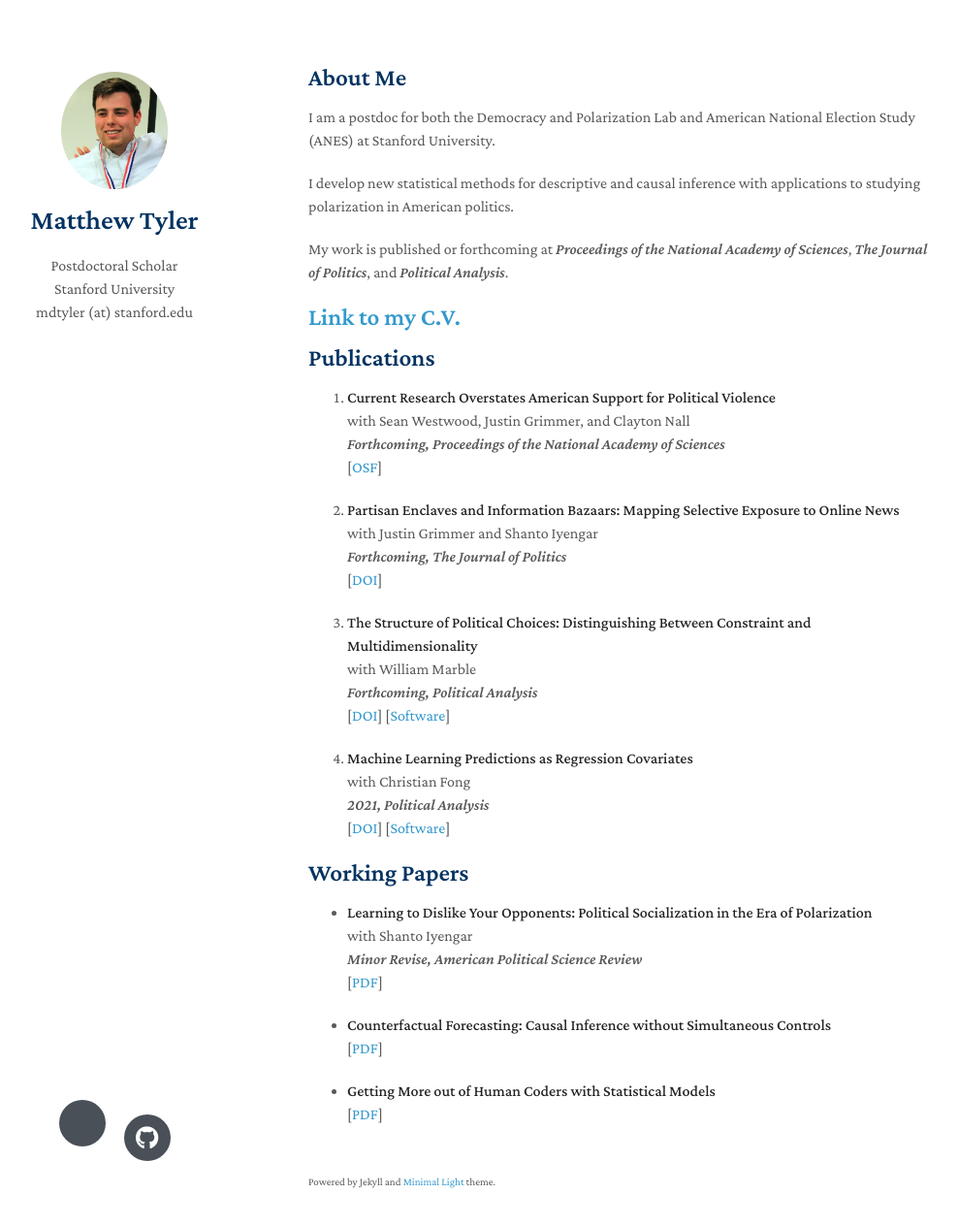
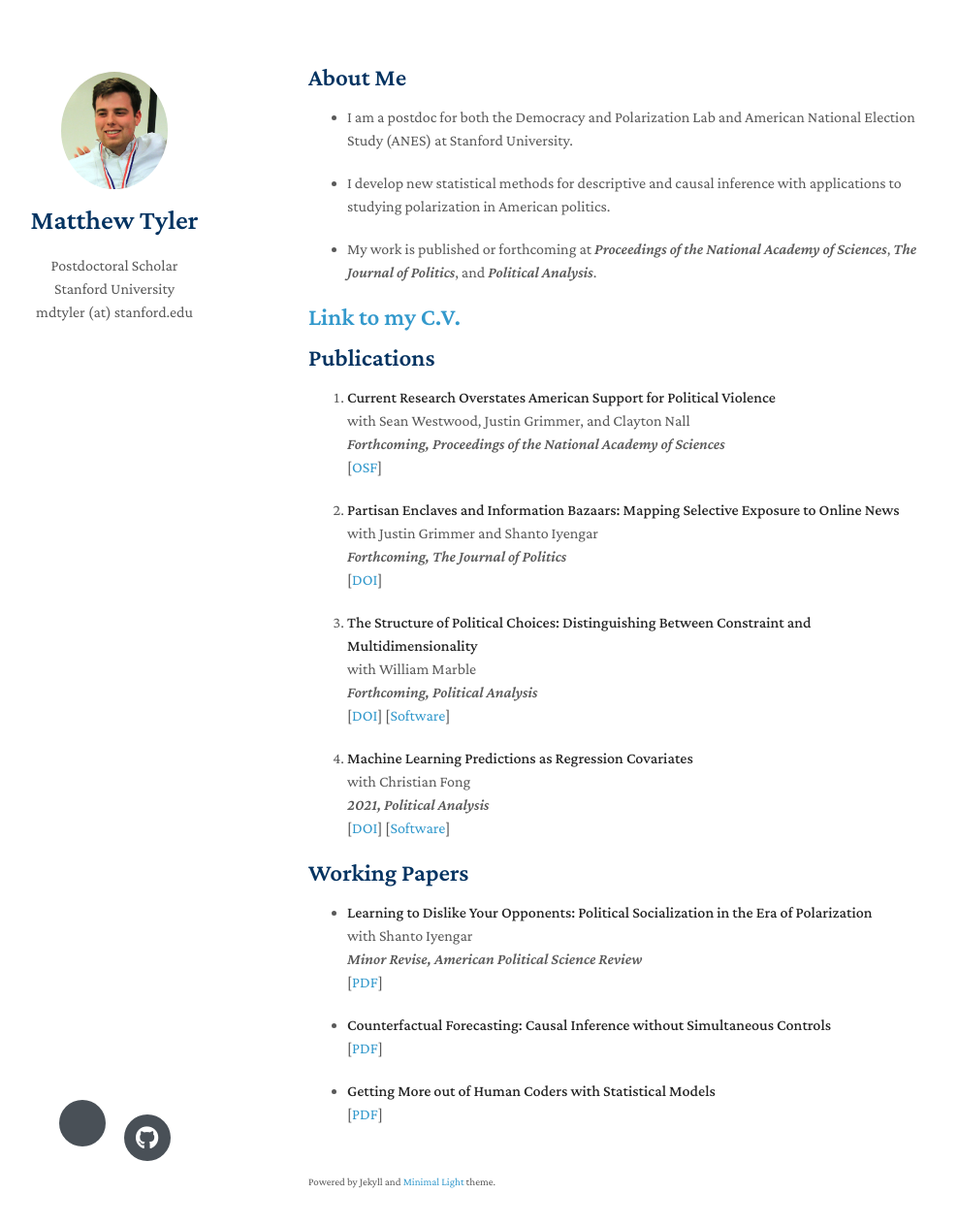
Before and after one commit to matthewtyler/matthewtyler.github.io, a Jekyll site: the page built from index.md, in a window 1280 px wide and 1299 px high. Shown: the top 1264 px of the window at 97% size, without its empty margins (152-1140 px from the left). Built offline with Jekyll 4.4.1, drawn with Linux system fonts in a browser that asks for light colours; nearby versions of some CDN libraries; a style sheet for code colours, icons or effects is not loaded; our own code applies the rules of GitHub Pages for plain Markdown files.

```diff
--- a/index.md
+++ b/index.md
@@ -4,11 +4,11 @@ layout: homepage
 
 ## About Me
 
-I am a postdoc for both the Democracy and Polarization Lab and American National Election Study (ANES) at Stanford University.
+- I am a postdoc for both the Democracy and Polarization Lab and American National Election Study (ANES) at Stanford University.
 
-I develop new statistical methods for descriptive and causal inference with applications to studying polarization in American politics.
+- I develop new statistical methods for descriptive and causal inference with applications to studying polarization in American politics.
 
-My work is published or forthcoming at *Proceedings of the National Academy of Sciences*, *The Journal of Politics*, and *Political Analysis*.
+- My work is published or forthcoming at *Proceedings of the National Academy of Sciences*, *The Journal of Politics*, and *Political Analysis*.
 
 ## [Link to my C.V.](https://www.dropbox.com/s/sm0pfjekpzdykd7/CV.pdf?dl=0)
 
```
